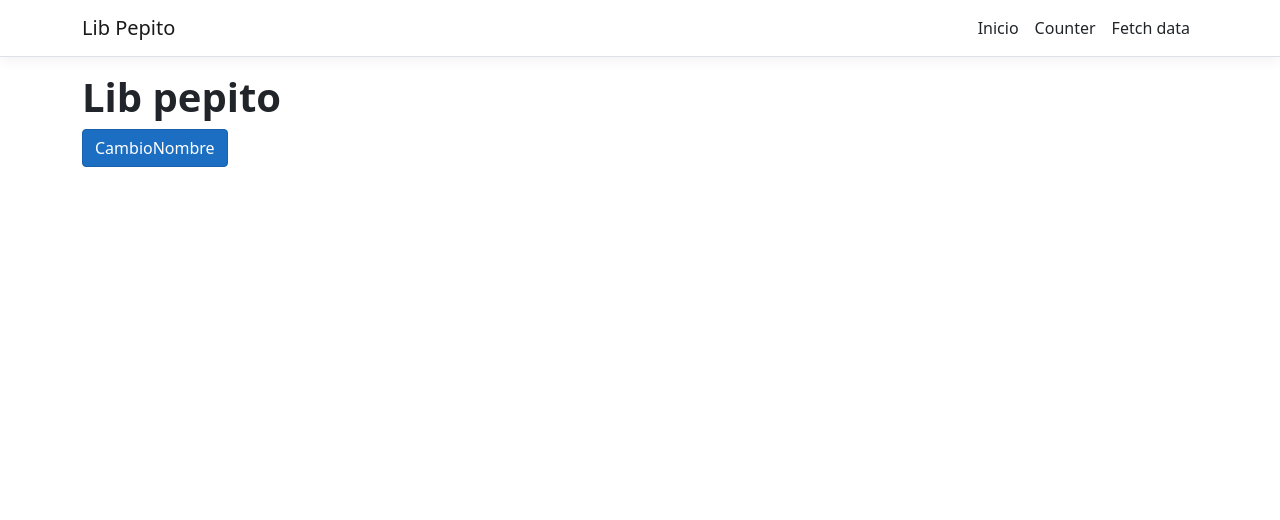
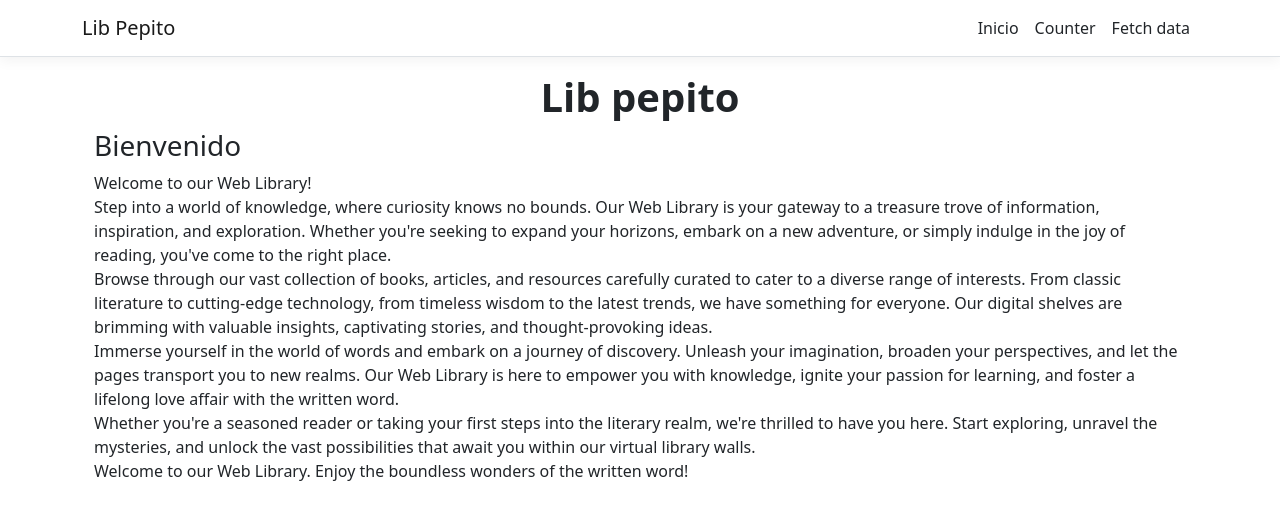
Before and after one commit to moralessIvann/employeesregistration, an Angular app in the folder ClientApp/: page / in a window 1280 px wide. Shown: the top 520 px of the page. Built offline with nearby package versions, Linux system fonts and the light colour scheme.

Commit message:
Added Home component

```diff
--- a/ClientApp/src/app/inicio/inicio.component.html
+++ b/ClientApp/src/app/inicio/inicio.component.html
@@ -1,2 +1,28 @@
-<h1><strong>{{Libreria}}</strong></h1>
-<button class="btn btn-primary" (click)="CambiarNombre()">CambioNombre</button>
+<div class="jumbotron text-center">
+  <h1><strong>{{Libreria}}</strong></h1>
+</div>
+
+<div class="container">
+  <div class="row">
+    <div class="col-sm-12">
+      <h3>Bienvenido</h3>
+      <p>
+        Welcome to our Web Library! <br />
+
+        Step into a world of knowledge, where curiosity knows no bounds. Our Web Library is your gateway to a treasure trove of information, inspiration, and exploration. Whether you're seeking to expand your horizons, embark on a new adventure, or simply indulge in the joy of reading, you've come to the right place. <br />
+
+        Browse through our vast collection of books, articles, and resources carefully curated to cater to a diverse range of interests. From classic literature to cutting-edge technology, from timeless wisdom to the latest trends, we have something for everyone. Our digital shelves are brimming with valuable insights, captivating stories, and thought-provoking ideas. <br />
+
+        Immerse yourself in the world of words and embark on a journey of discovery. Unleash your imagination, broaden your perspectives, and let the pages transport you to new realms. Our Web Library is here to empower you with knowledge, ignite your passion for learning, and foster a lifelong love affair with the written word. <br />
+
+        Whether you're a seasoned reader or taking your first steps into the literary realm, we're thrilled to have you here. Start exploring, unravel the mysteries, and unlock the vast possibilities that await you within our virtual library walls. <br />
+
+        Welcome to our Web Library. Enjoy the boundless wonders of the written word! <br />
+      </p>
+    </div>
+  </div>
+
+  <!--<div class="row">
+    <button class="btn btn-primary" (click)="CambiarNombre()">CambioNombre</button>
+  </div>-->
+</div>
--- a/ClientApp/src/app/inicio/inicio.component.ts
+++ b/ClientApp/src/app/inicio/inicio.component.ts
@@ -8,7 +8,7 @@ import { Component } from '@angular/core';
 export class IncioComponent {
   public Libreria = "Lib pepito"
 
-  public CambiarNombre() {
-    this.Libreria = "Lib Manolito"
-  }
+  //public CambiarNombre() {
+  //  this.Libreria = "Lib Manolito"
+  //}
 }
```
